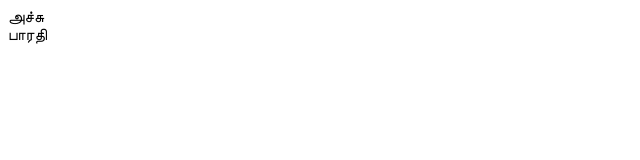
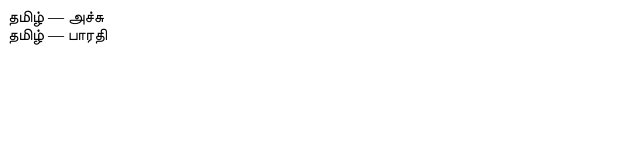
Before and after one commit to sudhakaranv99/tamilfonts.github.io, a plain HTML site: page index.html in a window 1280 px wide. Shown: the full height of the page, 0-640 px from the left. Drawn offline with Linux system fonts and the light colour scheme.

Commit message:
Update index.html

```diff
--- a/index.html
+++ b/index.html
@@ -17,7 +17,7 @@
    font-family: tauAchu;
 }
 #id2 {
-   font-family: tauAchu;
+   font-family: tauBarathi;
 }
 </style>
 
@@ -25,8 +25,8 @@
 
 <body>
 
-<div id="id1">அச்சு</div>
-<div id="id2">பாரதி</div>
+<div id="id1">தமிழ் — அச்சு</div>
+<div id="id2">தமிழ் — பாரதி</div>
 
 </body>
 </html>
```
